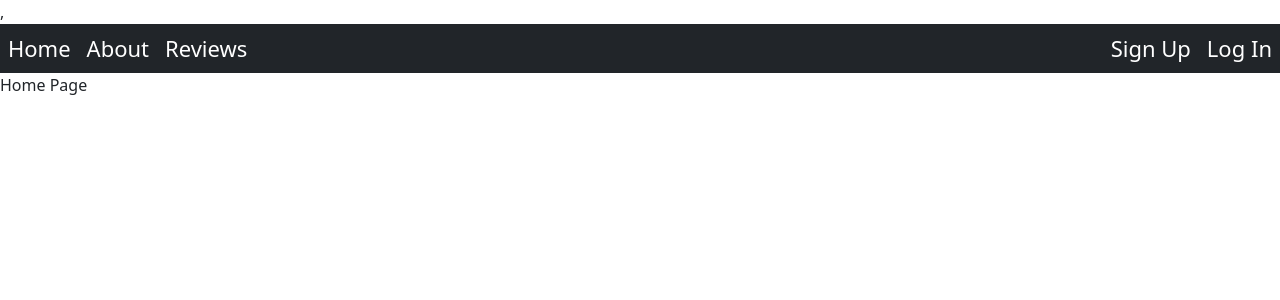
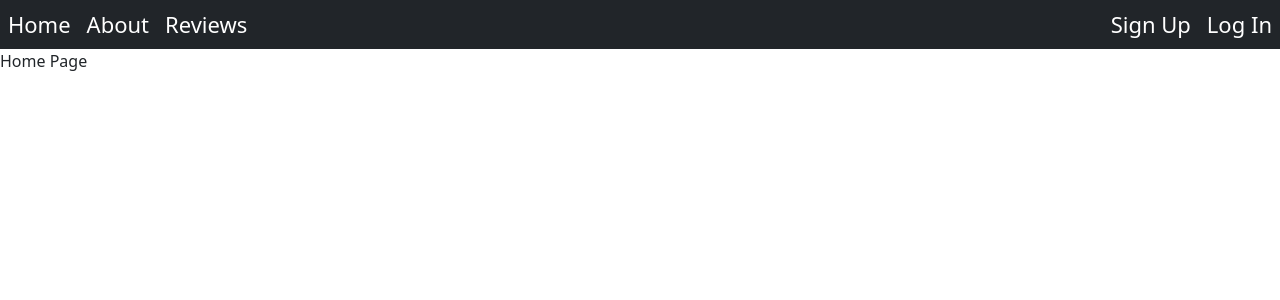
Before and after one commit to Adaminite/violet-rates-predeployment, a React (Create React App) app: page / in a window 1280 px wide. Shown: the top 300 px of the page. Built offline with nearby package versions, Linux system fonts and the light colour scheme; no server answers.

Commit message:
Remove test header from App

```diff
--- a/src/frontend/App.js
+++ b/src/frontend/App.js
@@ -130,10 +130,6 @@ class App extends React.Component{
     render(){
         return(
             <div className = "app">
-                <div>
-                    {this.state.username}, {this.state.User}
-                </div>
-
                 <Router>
                     <Navbar handleLogOut={this.handleLogOut} isSignedIn = {this.state.isSignedIn} currentUser = {this.state.username}/>
                     <Routes>
```
